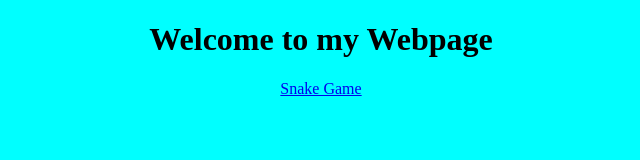
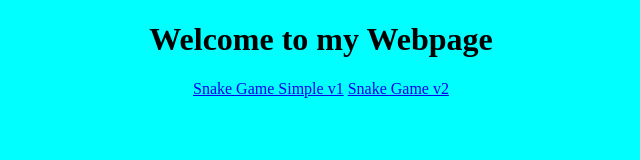
Before and after one commit to Teopper/Teopper.github.io, a plain HTML site: page index.html in a window 1280 px wide. Shown: the whole page, without its empty margins (319-959 px from the left). Drawn offline with Linux system fonts and the light colour scheme.

Commit message:
Update index.html
Added v2 Snake Game

```diff
--- a/index.html
+++ b/index.html
@@ -8,7 +8,8 @@
 	</head>
 	<body>
 		<h1>Welcome to my Webpage</h1>
-		<a href="SnakeGame.html">Snake Game</a>
+		<a href="SnakeGame.html">Snake Game Simple v1</a>
+		<a href="SnakeGameV2.html">Snake Game v2</a>
 	</body>
 	<script src="/script.js"></script>
 </html>
```
